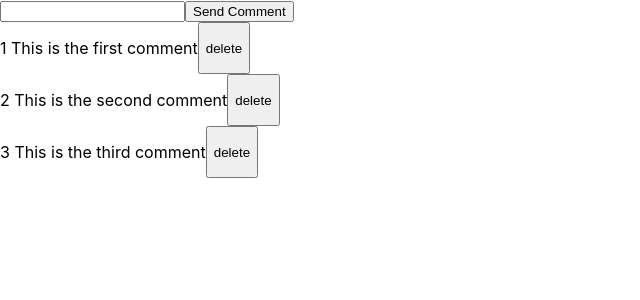
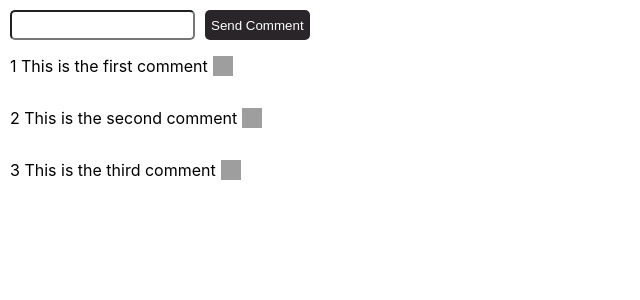
Before and after one commit to grodrigues-dev/nextjs-studies, a Next.js app: page /comments in a window 1280 px wide. Shown: the top 300 px of the page, without its empty margins (0-640 px from the left). Built offline with nearby package versions, Linux system fonts and the light colour scheme; grey boxes are pictures that could not be loaded.

Commit message:
add some css

```diff
--- a/pages/comments/index.js
+++ b/pages/comments/index.js
@@ -1,4 +1,5 @@
 import { useEffect, useState } from "react"
+import Image from "next/image"
 
 function CommentsPage() {
 
@@ -40,20 +41,24 @@ function CommentsPage() {
     }, [])
 
     return (
-        <>
-            <input type='text' value={comment} onChange={(e) => setComment(e.target.value)}></input>
-            <button onClick={submitComment}>Send Comment</button>
+        <div style={{padding: '10px'}}>
+            <div style={{height: '30px'}}>
+                <input type='text' value={comment} onChange={(e) => setComment(e.target.value)} style={{height: '100%', borderRadius: '5px'}}></input>
+                <button onClick={submitComment} style={{height: '100%', marginLeft: '10px', border: 'none', background: '#292529', borderRadius: '5px', color: '#FFF'}}>Send Comment</button>
+            </div>
             {
                 comments.map(comment => {
                     return (
                         <div key={comment.id} style={{display: "flex"}}>
                             <p>{comment.id} {comment.text}</p>
-                            <button onClick={()=> deleteComent(comment.id)}>delete</button>
+                            <div onClick={()=> deleteComent(comment.id)} style={{display: 'flex', alignItems: 'center', marginLeft: '5px',cursor: 'pointer'}}>
+                                <Image src="/trash.svg" width="20" height="20" />
+                            </div>
                         </div>
                     )
                 })
             }
-        </>
+        </div>
     )
 }
 
```
